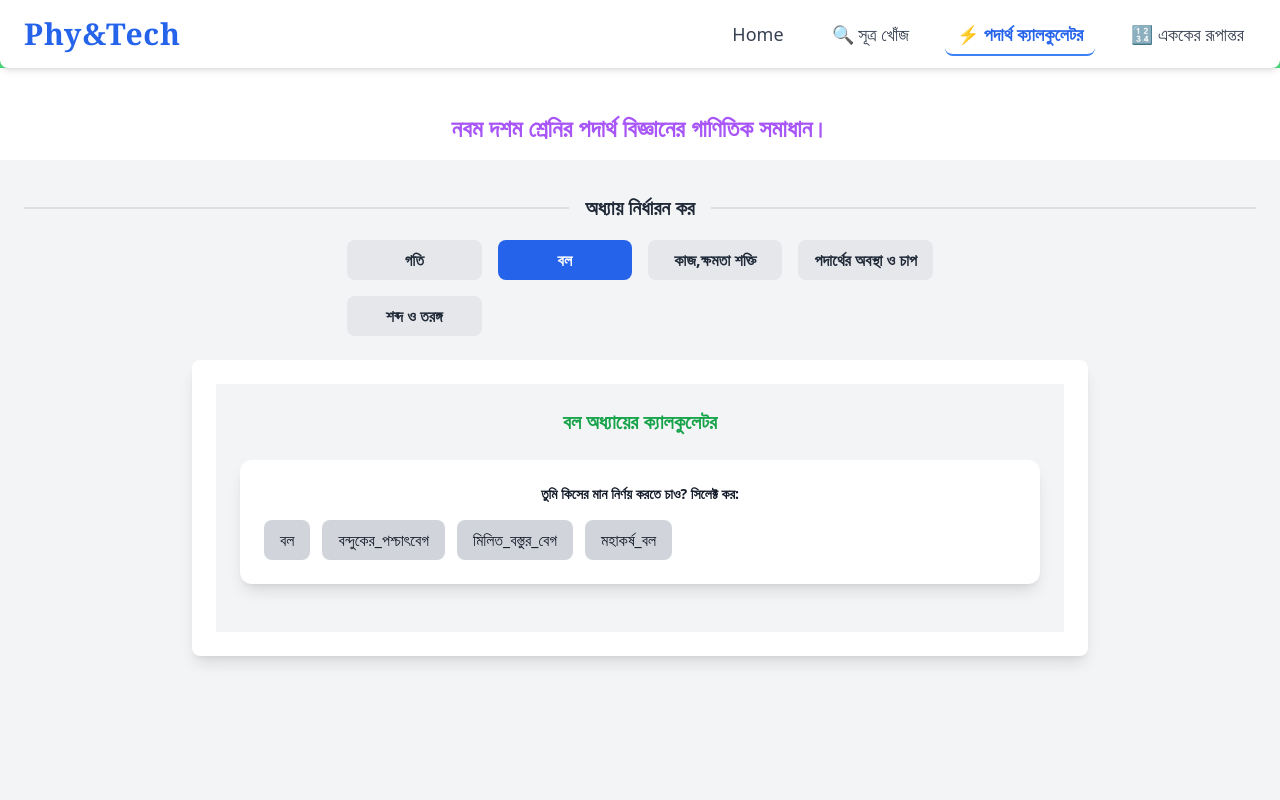
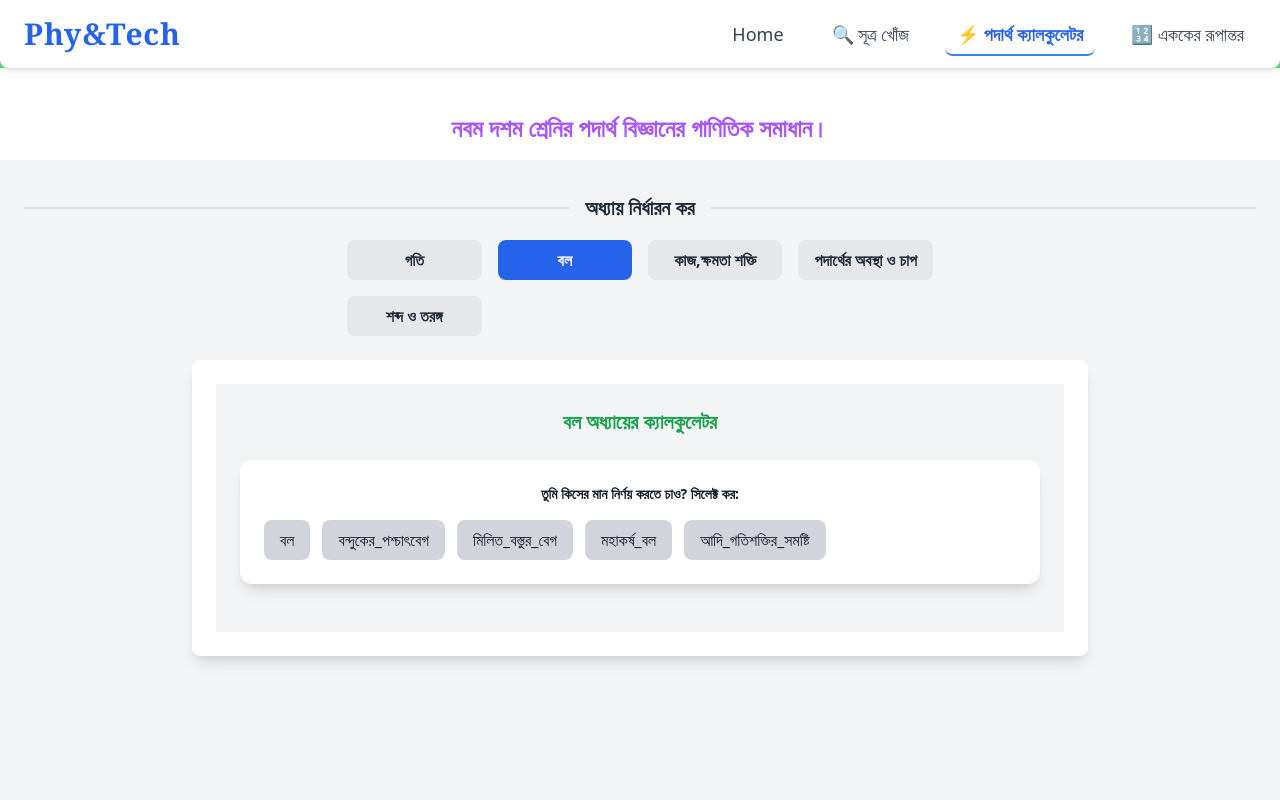
Before and after one commit to almubin78/Physics-Problems-solving-website, a React (Create React App) app: page /laws-integrations/force in a window 1280 px wide. Shown: the top 800 px of the page. Built offline with nearby package versions, Linux system fonts and the light colour scheme.

Commit message:
previous motionvelocity addded

```diff
--- a/src/CommonPages/Navbar.js
+++ b/src/CommonPages/Navbar.js
@@ -21,7 +21,7 @@ const Navbar = () => {
   return (
     <nav
       className={`fixed top-0 left-0 w-full transition-all duration-300 ${
-        isScrolled ? "bg-yellow-500  text-purple-600" : "bg-green-400 "
+        isScrolled ? "bg-yellow-300  text-purple-600" : "bg-green-400 "
         // isScrolled ? "bg-white shadow-lg" : "bg-transparent"
       }`}
     >
--- a/src/DataForLawIntegrate/lawsForForceData.js
+++ b/src/DataForLawIntegrate/lawsForForceData.js
@@ -44,4 +44,14 @@ export const lawsForForceData = {
         (inputValues.r * inputValues.r)
       },
     ],
+    আদি_গতিশক্তির_সমষ্টি: [
+      {
+        formula: "1/2*m1*u1^2 = 1/2*m2*u2^2",
+        inputs: ["m1", "m2", "u1",'u2'],
+        resultInfo: " আদি গতিশক্তির সমষ্টিঃ  ",
+        unit: "জুল",
+        calculate:(inputValues)=>((inputValues.m1 * inputValues.u1 * inputValues.u1)+(inputValues.m2 * inputValues.u2 * inputValues.u2))/2
+      },
+    ],
+
   };
--- a/src/PhysicsLawSelection/CommonComponent/FormulaFinder.js
+++ b/src/PhysicsLawSelection/CommonComponent/FormulaFinder.js
@@ -52,6 +52,7 @@ const FormulaFinder = ({ title, variables, formulas }) => {
                 type="number"
                 className="mt-1 block w-full px-3 py-2 border border-gray-300 dark:border-gray-600 rounded-md shadow-sm focus:ring-blue-500 focus:border-blue-500 bg-gray-50 dark:bg-gray-700 text-gray-900 dark:text-white"
                 onChange={(e) => handleInputChange(variable, e.target.value)}
+                // placeholder={inputs}
               />
             </div>
           ))}
--- a/src/PhysicsLawSelection/FormulaFinderChapter/FormulaFinderForForce.js
+++ b/src/PhysicsLawSelection/FormulaFinderChapter/FormulaFinderForForce.js
@@ -1,6 +1,7 @@
 import React from 'react';
 import FormulaFinder from '../CommonComponent/FormulaFinder';
 import { forceFinderData } from '../../DataForFindingFormula/forceFinderData';
+import { getPlaceholderForForce } from '../../commonLogics/placeholder/getPlaceholderForEveryChapter';
 
 const FormulaFinderForForce = () => {
     const variables = ['m','a','F','v','u','t']
@@ -9,6 +10,7 @@ const FormulaFinderForForce = () => {
             title='বল অধ্যায়ের সূত্র খোঁজ'
             variables={variables}
             formulas={forceFinderData}
+            placeholder={getPlaceholderForForce}
         />
     );
 };
--- a/src/PysicsCalculatePart/CalculateChapters/ForceCalculator.js
+++ b/src/PysicsCalculatePart/CalculateChapters/ForceCalculator.js
@@ -5,7 +5,7 @@ import { getPlaceholderForForce } from '../../commonLogics/placeholder/getPlaceh
 import GenericCalculator from '../CalculatorDesign/GenericCalculator';
 
 const ForceCalculator = () => {
-    const variables = ['বল','বন্দুকের_পশ্চাৎবেগ','মিলিত_বস্তুর_বেগ','মহাকর্ষ_বল']
+    const variables = ['বল','বন্দুকের_পশ্চাৎবেগ','মিলিত_বস্তুর_বেগ','মহাকর্ষ_বল','আদি_গতিশক্তির_সমষ্টি']
     return (
         <GenericCalculator
             title='বল অধ্যায়ের ক্যালকুলেটর '
```
